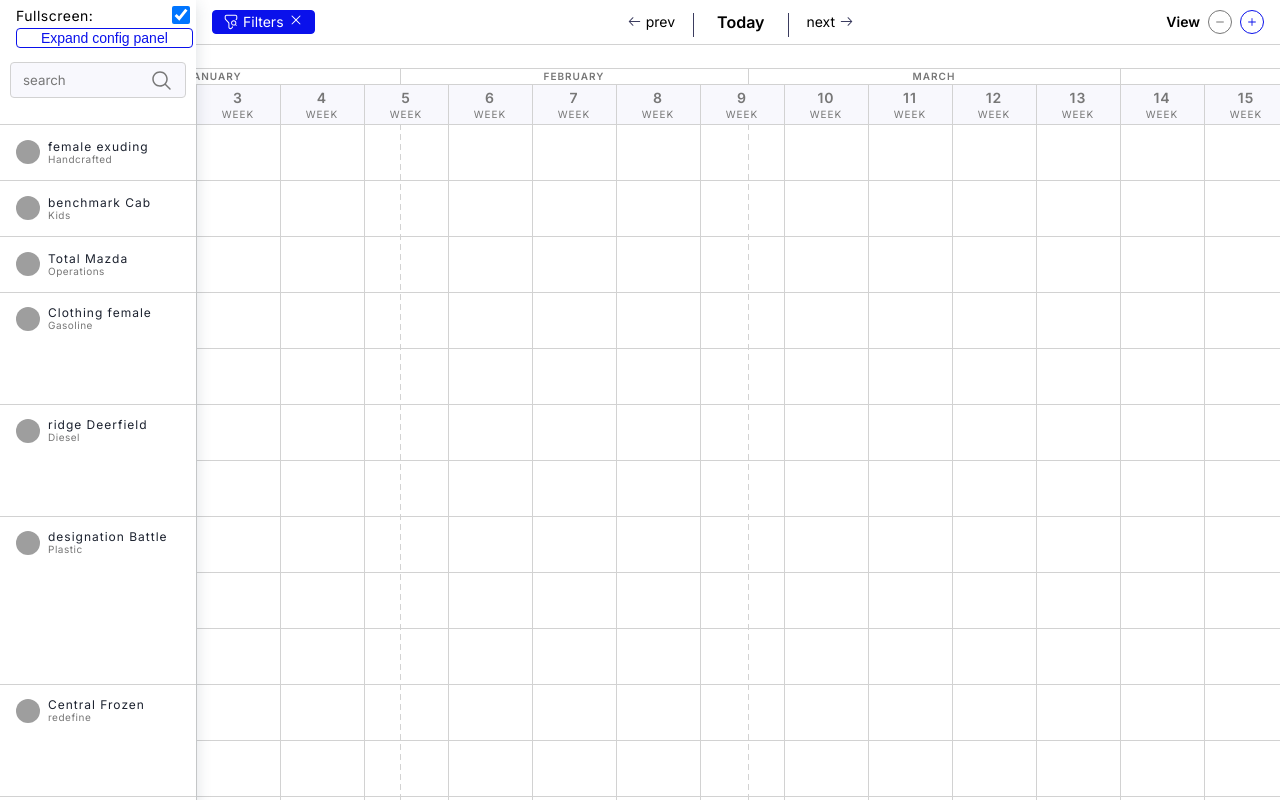
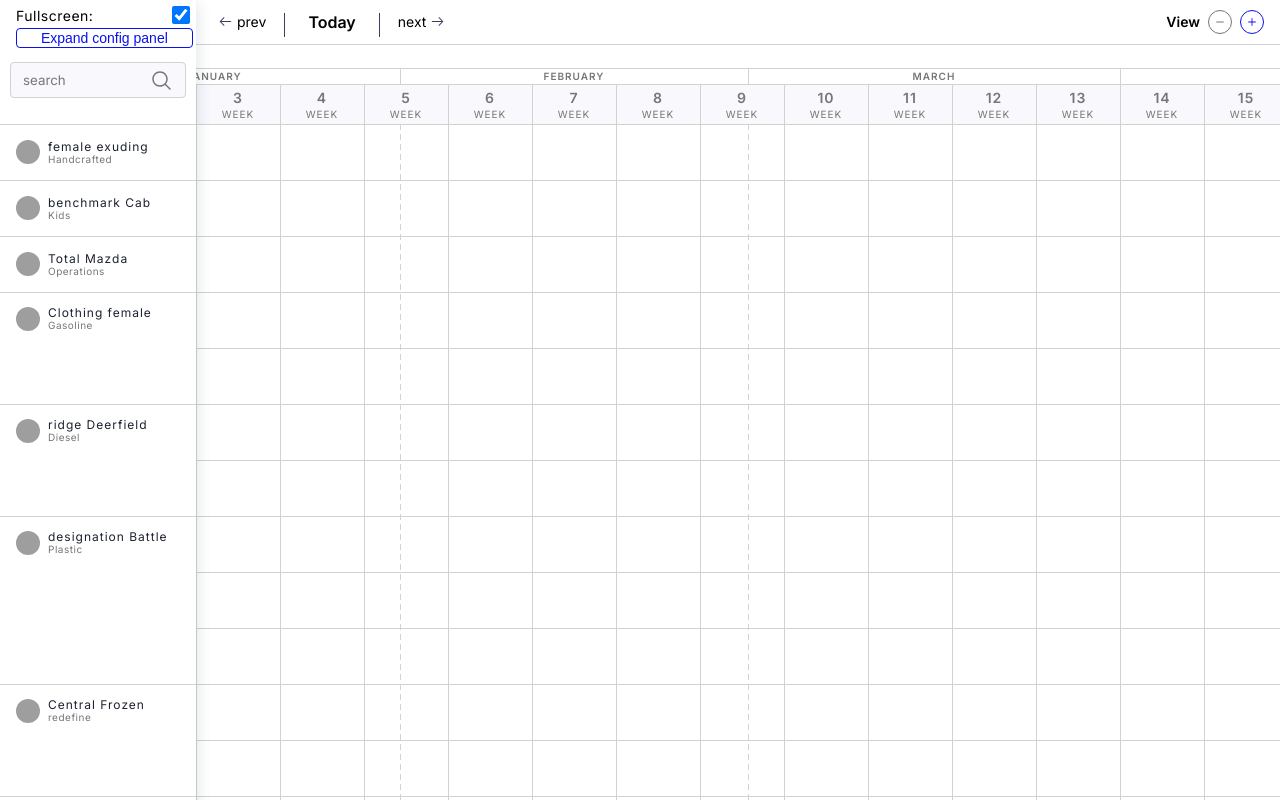
Before and after one commit to Bitnoise/react-scheduler, a React (Vite) app: page / in a window 1280 px wide. Built offline with nearby package versions, Linux system fonts and the light colour scheme; grey boxes are pictures that could not be loaded.

Commit message:
fix: using isFiltersButtonVisible option to hide filters

```diff
--- a/src/components/Calendar/Header/Topbar/Topbar.tsx
+++ b/src/components/Calendar/Header/Topbar/Topbar.tsx
@@ -22,7 +22,7 @@ const Topbar: FC<TopbarProps> = ({ width }) => {
     onClearFilterData
   } = useCalendar();
   const { colors } = useTheme();
-  const { filterButtonState = -1 } = config;
+  const { filterButtonState = -1, isFiltersButtonVisible } = config;
 
   const handleClearFilters: MouseEventHandler<HTMLButtonElement> = (event) => {
     event.stopPropagation();
@@ -31,6 +31,7 @@ const Topbar: FC<TopbarProps> = ({ width }) => {
 
   return (
     <Wrapper width={width}>
+      {isFiltersButtonVisible && (
         <Filters>
           {filterButtonState >= 0 && (
             <IconButton
@@ -48,6 +49,7 @@ const Topbar: FC<TopbarProps> = ({ width }) => {
             </IconButton>
           )}
         </Filters>
+      )}
       <NavigationWrapper>
         <NavBtn disabled={!data?.length} onClick={handleGoPrev}>
           <Icon iconName="arrowLeft" height="15" fill="#3B3C5F" />
```
Lines whose indentation alone changed are shown as unchanged.
